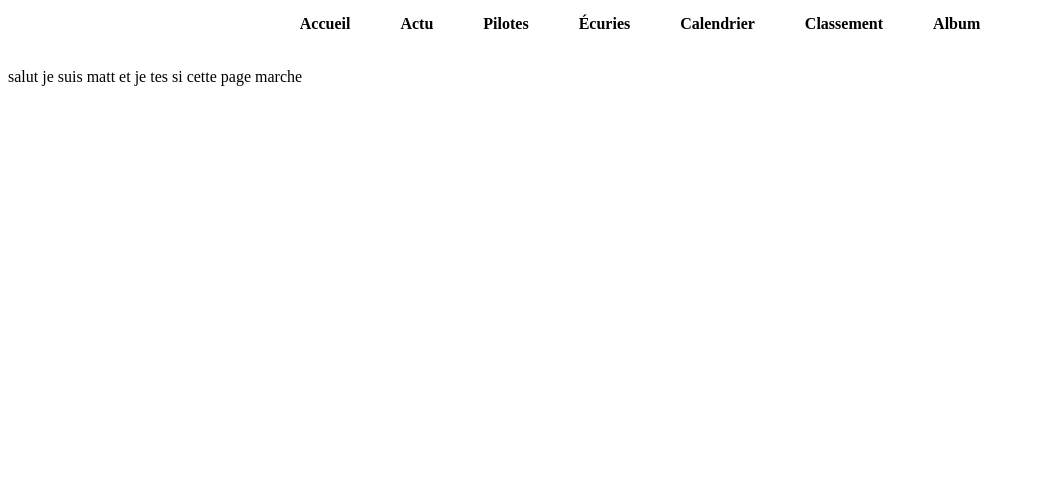
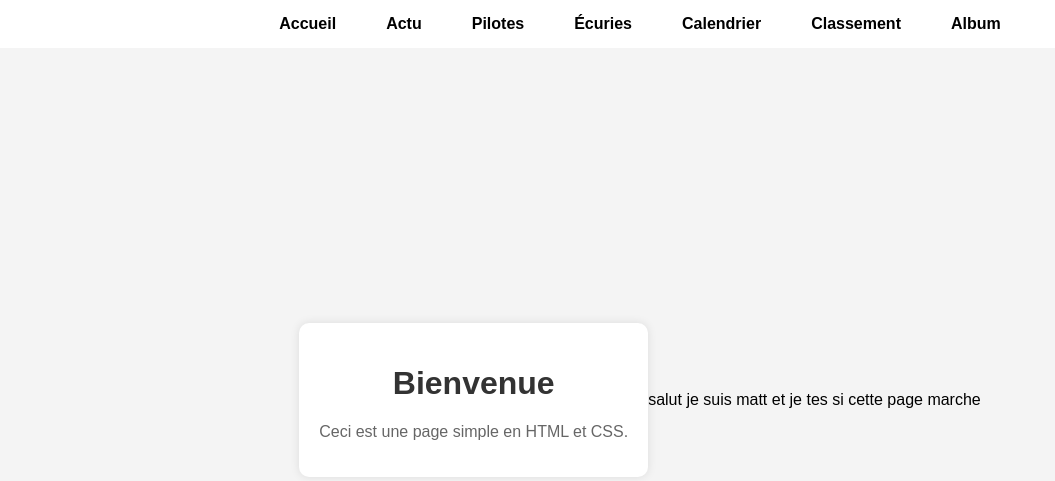
Before and after one commit to Maquaire95/Formulix, a plain HTML site: page Front/page/ferrari.html in a window 1280 px wide. Shown: the whole page, without its empty margins (0-1055 px from the left). Drawn offline with Linux system fonts and the light colour scheme.

Commit message:
pastil vert

```diff
--- a/Front/css/ferrari.css
+++ b/Front/css/ferrari.css
@@ -77,3 +77,27 @@ body {
 .navbar ul li .dropdown-content a:hover {
     background: lightgray;
 }
+
+        body {
+            font-family: Arial, sans-serif;
+            margin: 0;
+            padding: 0;
+            display: flex;
+            justify-content: center;
+            align-items: center;
+            height: 100vh;
+            background-color: #f4f4f4;
+        }
+        .container {
+            text-align: center;
+            background: white;
+            padding: 20px;
+            border-radius: 10px;
+            box-shadow: 0 0 10px rgba(0, 0, 0, 0.1);
+        }
+        h1 {
+            color: #333;
+        }
+        p {
+            color: #666;
+        }
--- a/Front/page/ferrari.html
+++ b/Front/page/ferrari.html
@@ -29,4 +29,11 @@
         </ul>
     </nav>
 
+    <div class="container">
+        <h1>Bienvenue</h1>
+        <p>Ceci est une page simple en HTML et CSS.</p>
+    </div>
     salut je suis matt et je tes si cette page marche
+
+</body>
+</html>
```
